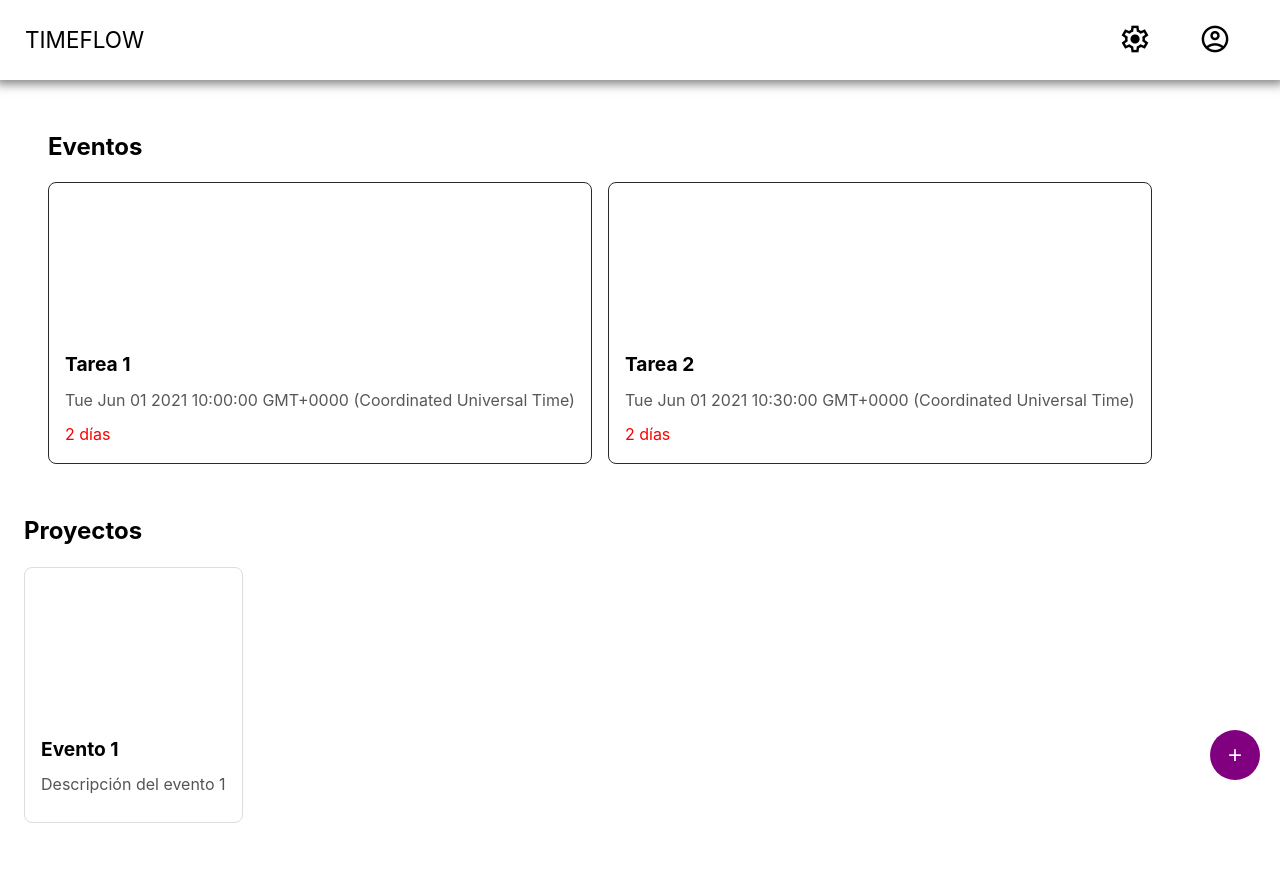
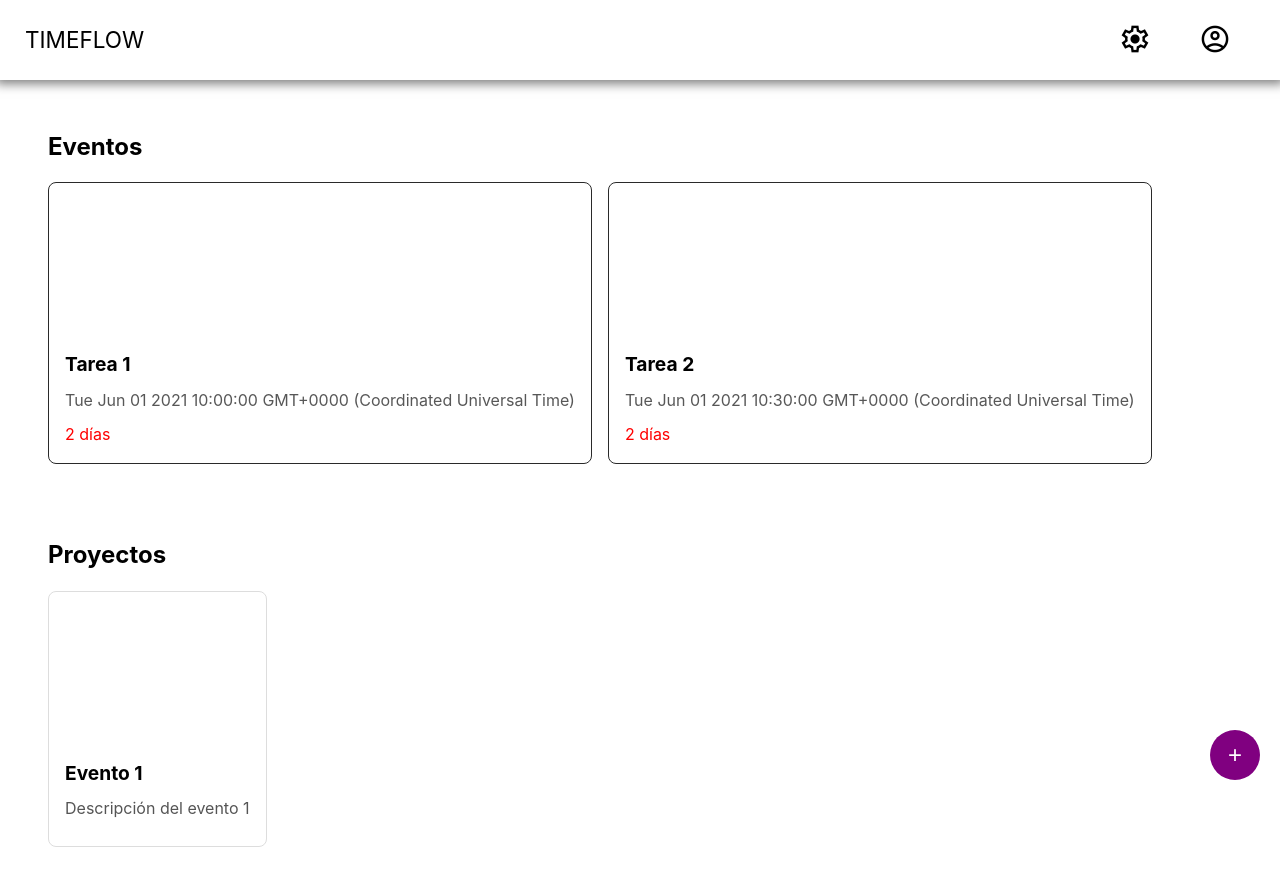
Before and after one commit to jdnaranjo1411/ProyectoUsabilidad, a Vue app in the folder timeFlow/: page / in a window 1280 px wide. Shown: the top 886 px of the page. Built offline with nearby package versions, Linux system fonts and the light colour scheme.

Commit message:
se puso padding a project section

```diff
--- a/timeFlow/src/components/Molecules/ProjectSection.vue
+++ b/timeFlow/src/components/Molecules/ProjectSection.vue
@@ -29,7 +29,7 @@
 
   <style scoped>
   .project-section {
-    margin-bottom: 24px;
+    padding: 24px;
   }
 
   .project-section__title {
@@ -40,7 +40,9 @@
 
   .project-section__cards {
     display: flex;
+    flex-wrap: wrap;
     gap: 16px;
     overflow-x: auto;
+
   }
   </style>
```
